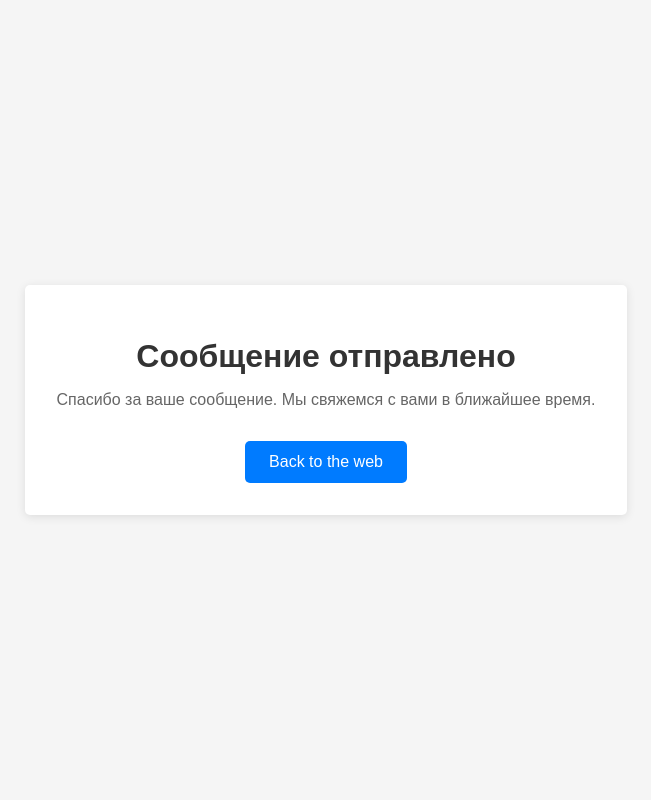
After one commit to bHopEr1337/online-store, a Django app: page /main/contact/test/ in a window 1280 px wide. The commit adds this page. Shown: the whole page, without its empty margins (314-965 px from the left). Run offline with Django 5.2, Linux system fonts and the light colour scheme.

Commit message:
feedback system v1 connection with db

```diff
--- a/frontMain/models.py
+++ b/frontMain/models.py
@@ -27,3 +27,6 @@ class User_feedback(models.Model):
 
     def __str__(self):
         return f"Запрос от: {self.name}"
+
+    # def get_absolute_url(self):
+    #     return reverse('blog:post_detail')
--- /dev/null
+++ b/frontMain/templates/frontMain/feedback_result.html
@@ -0,0 +1,62 @@
+{% load static %}
+
+
+<!DOCTYPE html>
+<html lang="en">
+<head>
+    <meta charset="UTF-8">
+    <meta name="viewport" content="width=device-width, initial-scale=1.0">
+    <title>Feedback Sent</title>
+    <style>
+        body {
+            font-family: Arial, sans-serif;
+            display: flex;
+            flex-direction: column;
+            align-items: center;
+            justify-content: center;
+            height: 100vh;
+            margin: 0;
+            background-color: #f5f5f5;
+        }
+
+        .container {
+            background-color: white;
+            padding: 2rem;
+            border-radius: 5px;
+            box-shadow: 0 2px 10px rgba(0, 0, 0, 0.1);
+            text-align: center;
+        }
+
+        h1 {
+            color: #333;
+            margin-bottom: 1rem;
+        }
+
+        p {
+            color: #666;
+            margin-bottom: 2rem;
+        }
+
+        .btn {
+            display: inline-block;
+            background-color: #007bff;
+            color: white;
+            text-decoration: none;
+            padding: 0.75rem 1.5rem;
+            border-radius: 5px;
+            transition: background-color 0.3s;
+        }
+
+        .btn:hover {
+            background-color: #0056b3;
+        }
+    </style>
+</head>
+<body>
+    <div class="container">
+        <h1>Сообщение отправлено</h1>
+        <p>Спасибо за ваше сообщение. Мы свяжемся с вами в ближайшее время.</p>
+        <a href="{% url 'frontMain:contact' %}" class="btn">Back to the web</a>
+    </div>
+</body>
+</html>
--- a/frontMain/urls.py
+++ b/frontMain/urls.py
@@ -1,5 +1,5 @@
 from django.urls import path
-from frontMain.views import house, price, about, contact, index
+from frontMain.views import *
 
 app_name = 'frontMain'
 
@@ -9,4 +9,5 @@ urlpatterns = [
     path('price/', price, name='price'),
     path('about/', about, name='about'),
     path('contact/', contact, name='contact'),
+    path('contact/test/', test, name='test'),
 ]
--- a/frontMain/views.py
+++ b/frontMain/views.py
@@ -1,9 +1,10 @@
-from django.shortcuts import render, get_object_or_404
+from django.shortcuts import render, get_object_or_404, redirect
 from frontMain.models import Product
 from django.core.paginator import Paginator
 from django.core.mail import send_mail
 from frontMain.forms import EmailContactForm
 from frontMain.models import User_feedback
+from django.contrib import messages
 
 
 def index(request):
@@ -26,15 +27,48 @@ def contact(request):
             send_mail(subject, message, cd['email'], ["pkuslin9@gmail.com"])
             sent = True
 
-            feedback = User_feedback(name=cd['name'],email=cd['email'],phone_number=cd['phone_number'],text_body=cd['text_body'])
+            feedback = User_feedback(
+                name=cd['name'],
+                email=cd['email'],
+                phone_number=cd['phone_number'],
+                text_body=cd['text_body']
+            )
             feedback.save()
+            return redirect("test/")
+    else:
+        form = EmailContactForm()
+    return render(request, template_name='frontMain/contact.html', context={'form': form,
+                                                                            'sent': sent,
+                                                                            })
+
+def test(request):
+    return render(request, template_name='frontMain/feedback_result.html')
+
+
+# def contact_form_submit(request):
+#     if request.method == 'POST':
+#         form = EmailContactForm(request.POST)
+#         if form.is_valid():
+#             cd = form.cleaned_data
+#             subject = f"{cd['name']} sent feedback "
+#             message = f"{cd['text_body']} \nTo contact me:\n{cd['phone_number']}\n{cd['email']}"
+#             send_mail(subject, message, cd['email'], ["pkuslin9@gmail.com"])
+#
+#             feedback = User_feedback(
+#                 name=cd['name'],
+#                 email=cd['email'],
+#                 phone_number=cd['phone_number'],
+#                 text_body=cd['text_body']
+#             )
+#             feedback.save()
+#             return redirect('feedback_result')
+#     return redirect('contact')
+#
+# def feedback_result(request):
+#     return render(request, 'frontMain/feedback_result.html')
 
 
 
-    else:
-        form = EmailContactForm()
-    return render(request, template_name='frontMain/contact.html', context={'form': form,
-                                                                            'sent': sent})
 
 def house(request):
     post_list = Product.objects.all()
```
Also changed, not shown: frontMain/templates/frontMain/contact.html (+2 -14 lines), todo.md (+4 -2 lines), db.sqlite3.
